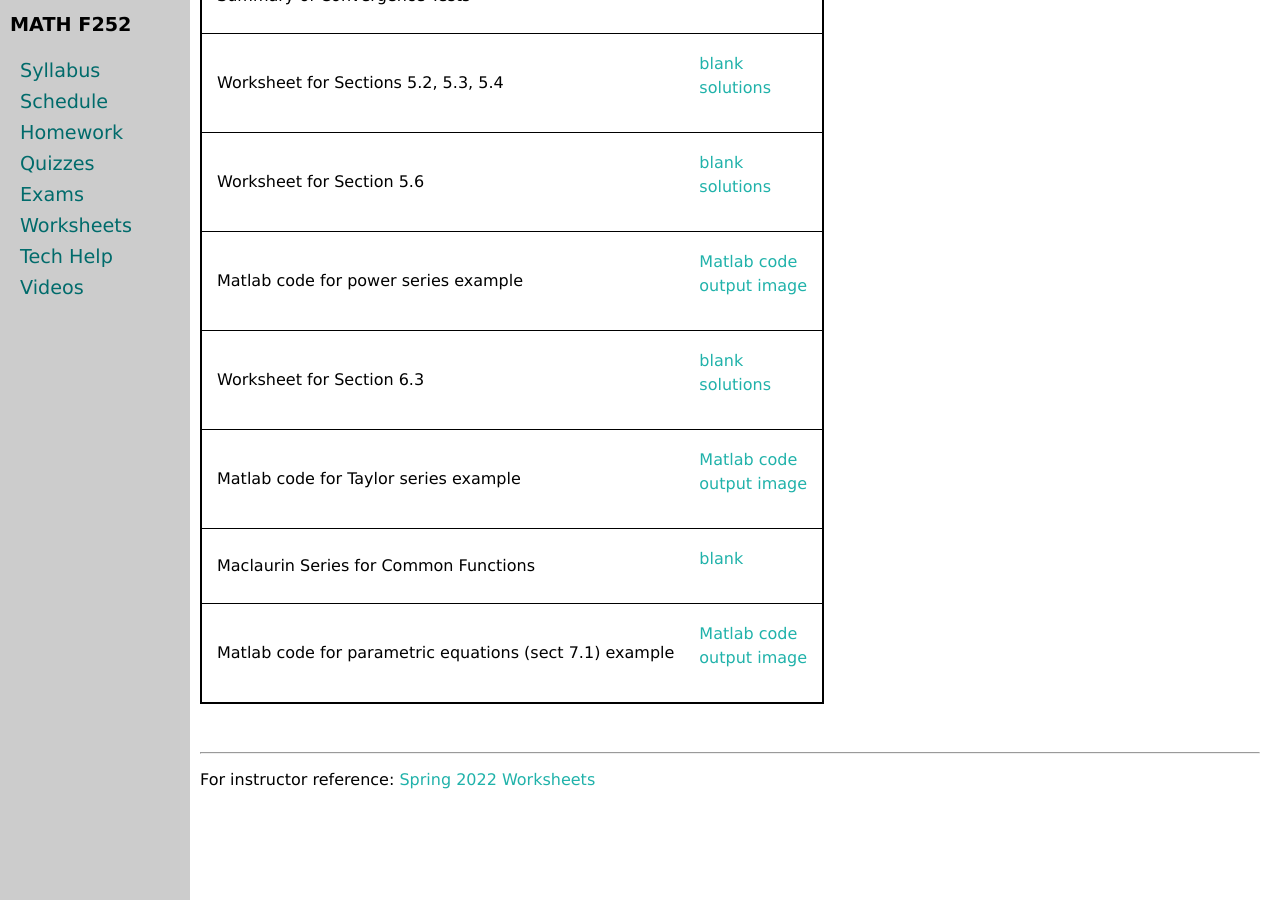
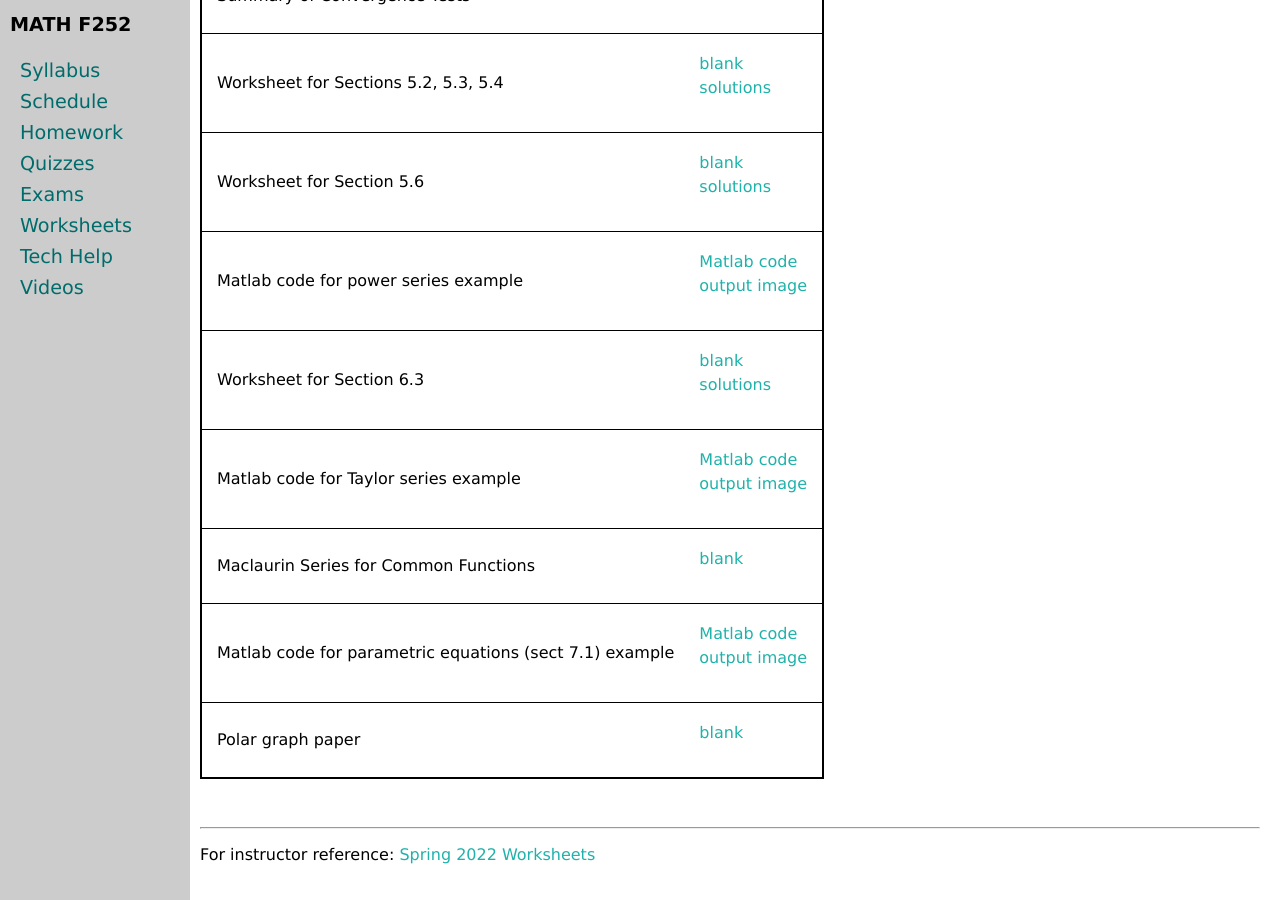
Before and after one commit to uaf-math/calc2, a Jekyll site: the page built from worksheets.md, in a window 1280 px wide and 900 px high, scrolled down 745 px. Built offline with Jekyll 4.4.1, drawn with Linux system fonts in a browser that asks for light colours.

Commit message:
post polar graph paper as a worksheet

```diff
--- a/_data/worksheets.yml
+++ b/_data/worksheets.yml
@@ -38,3 +38,5 @@ worksheets:
 - name: Matlab code for parametric equations (sect 7.1) example
   file: matlab/pretty5.m
   image: matlab/pretty5.pdf
+- name: Polar graph paper
+  blank: polar.pdf
```
Also changed, not shown: 1 other file.
